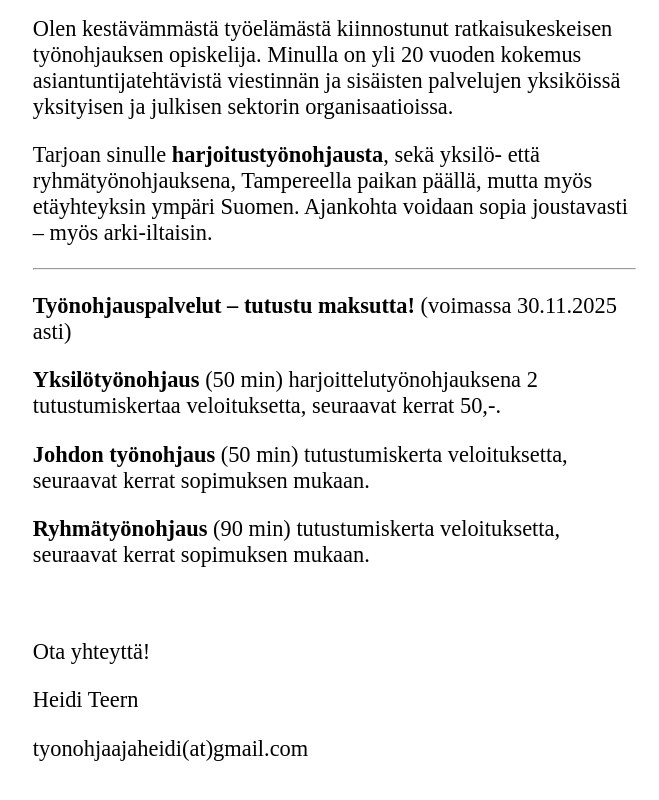
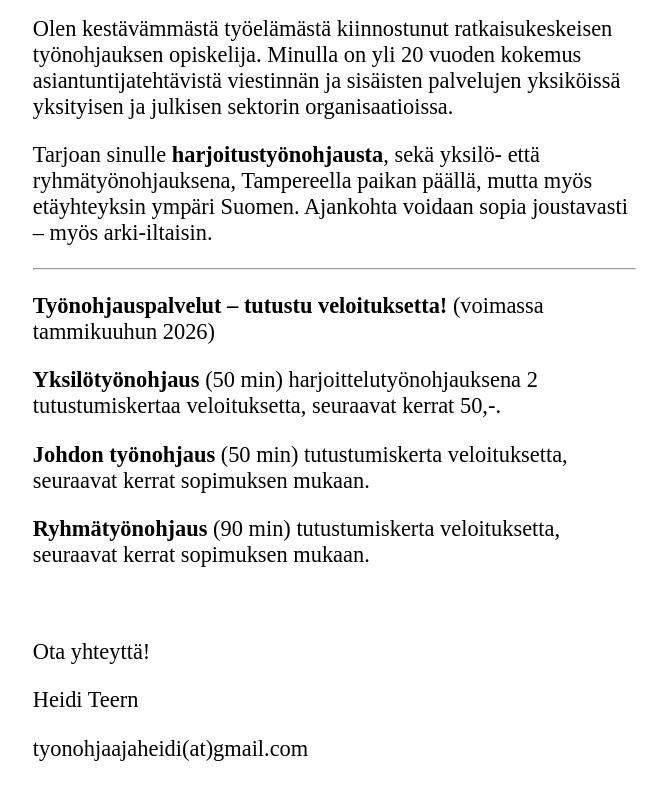
Before and after one commit to heidi-te/heidi-te.github.io, a plain HTML site: page index.html in a window 1280 px wide. Shown: the part 1307-2107 px from the top of the page, without its empty margins (148-807 px from the left). Drawn offline with Linux system fonts and the light colour scheme.

Commit message:
small change in the text

```diff
--- a/index.html
+++ b/index.html
@@ -56,7 +56,7 @@
 
           <hr>
 
-          <p><strong>Työnohjauspalvelut – tutustu maksutta!</strong> (voimassa 30.11.2025 asti)</p>
+          <p><strong>Työnohjauspalvelut – tutustu veloituksetta!</strong> (voimassa tammikuuhun 2026)</p>
 
           <p><strong>Yksilötyönohjaus</strong> (50 min) harjoittelutyönohjauksena 2 tutustumiskertaa veloituksetta, seuraavat kerrat 50,-.</p>
 
```
